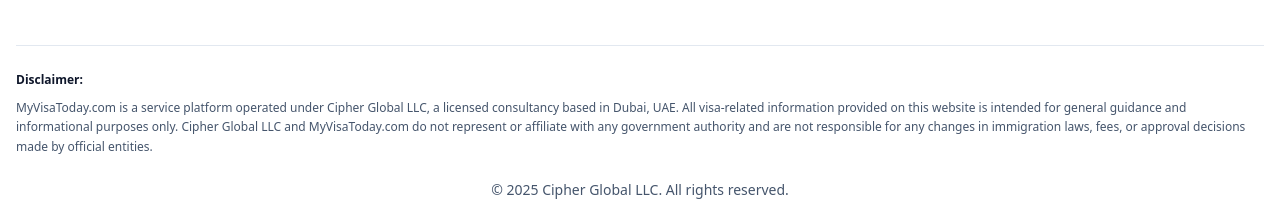
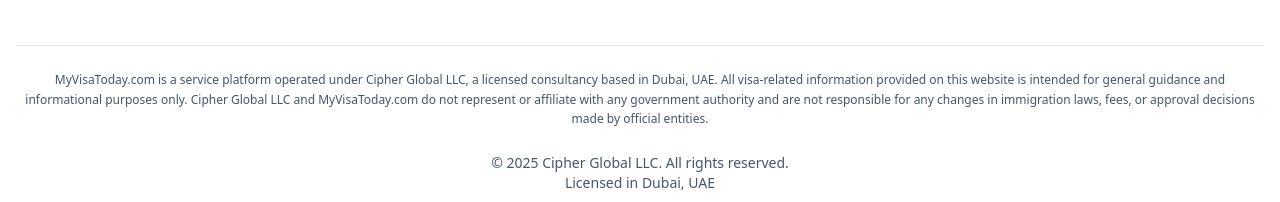
Before and after one commit to Mateen26/getmyvisa, a Next.js app: page / in a window 1280 px wide. Shown: the part 4804-5006 px from the top of the page. Built offline with nearby package versions, Linux system fonts and the light colour scheme; no server answers.

Commit message:
Update Footer.jsx

```diff
--- a/src/components/Footer.jsx
+++ b/src/components/Footer.jsx
@@ -80,8 +80,8 @@
 
         <div className="mt-12 border-t border-slate-200 pt-6 text-sm text-slate-600">
           <div className="mb-6 text-xs leading-relaxed">
-            <p className="font-semibold text-slate-900 mb-2">Disclaimer:</p>
-            <p>
+
+            <p className='flex flex-col gap-1 text-center'>
               MyVisaToday.com is a service platform operated under Cipher Global LLC, a licensed consultancy based in Dubai, UAE. All visa-related information provided on this website is intended for general guidance and informational purposes only. Cipher Global LLC and MyVisaToday.com do not represent or affiliate with any government authority and are not responsible for any changes in immigration laws, fees, or approval decisions made by official entities.
             </p>
           </div>
```
